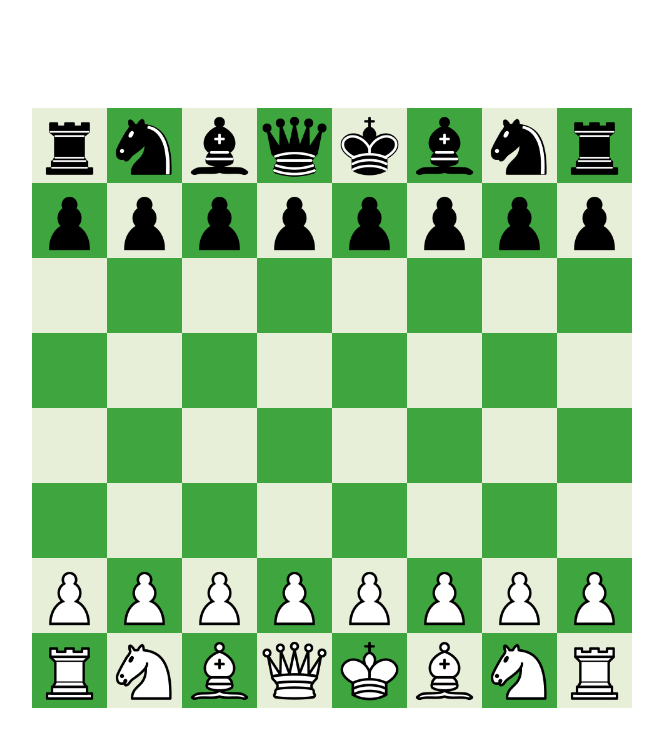
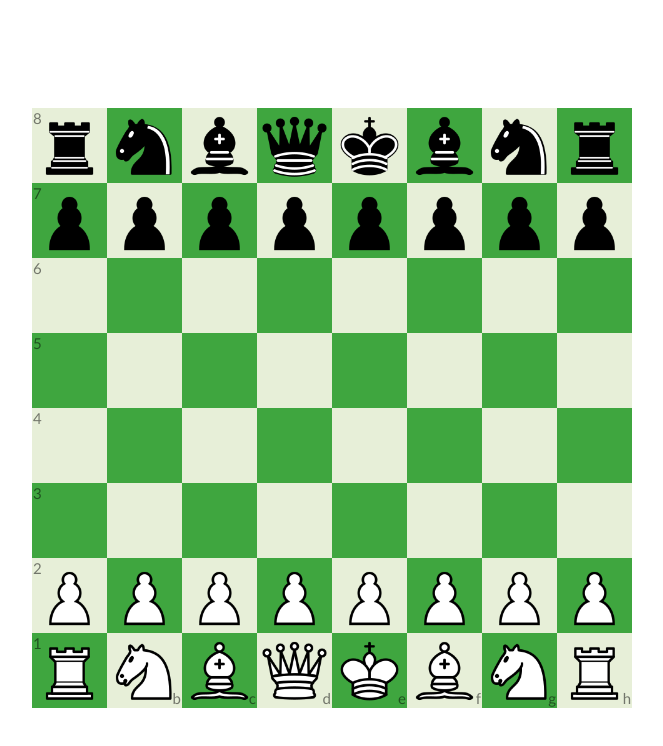
Before and after one commit to advdrone/chess-game, a website built with Vite: page index.html in a window 1280 px wide. Shown: the whole page, without its empty margins (308-971 px from the left). Built offline with nearby package versions, Linux system fonts and the light colour scheme.

Commit message:
feat: add coordinates to board

```diff
--- a/index.html
+++ b/index.html
@@ -42,6 +42,34 @@
       filter: drop-shadow(0 0 8px red)
     }
 
+    .grid-container > div {
+      position: relative;
+    }
+
+    [data-row="7"]::before {
+      content: attr(data-col-label);
+      position: absolute;
+      bottom: 1px;
+      right: 1px;
+      font-size: 15px ;
+      font-family:'Trebuchet MS', 'Lucida Sans Unicode', 'Lucida Grande', 'Lucida Sans', Arial, sans-serif;
+      color: black;
+      opacity: 50%;
+    }
+
+    [data-col="0"]::before {
+      content: attr(data-row-label);
+      position: absolute;
+      top: 1px;
+      left: 1px;
+      font-size: 15px;
+      opacity: 50%;
+
+      font-family:'Trebuchet MS', 'Lucida Sans Unicode', 'Lucida Grande', 'Lucida Sans', Arial, sans-serif;
+      color: black;
+    }
+
+
     .valid-move::after {
       position: absolute;
       display:block;
--- a/src/main.ts
+++ b/src/main.ts
@@ -74,6 +74,16 @@ for (let i = 0; i < 64; i++) {
 	}
 
 	let pieceCreated = null;
+
+	// add labels
+
+	if (row == 7) {
+		square.dataset.colLabel = String.fromCharCode(97 + col);
+	}
+
+	if (col == 0) {
+		square.dataset.rowLabel = String(8 - row);
+	}
 
 	// pawns
 
```
